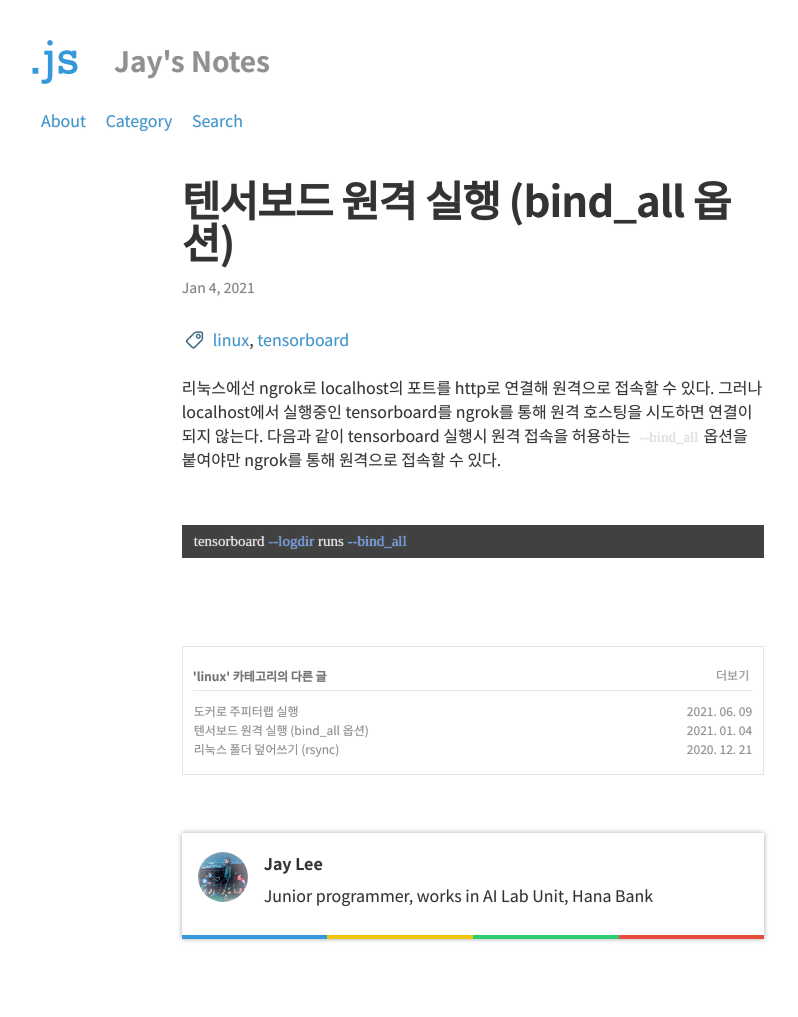
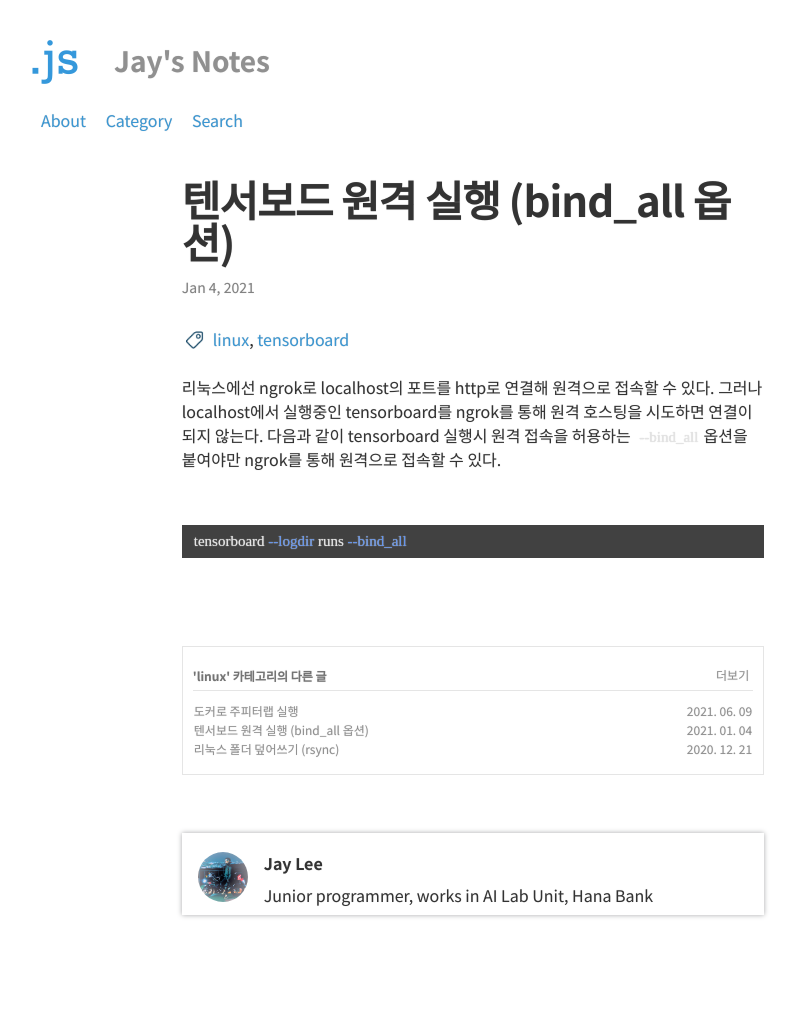
Before and after one commit to Clarit7/clarit7.github.io, a Jekyll site: the page built from _posts/2021-01-04-tensorboard_bind_all.md, in a window 1280 px wide. Shown: the whole page, without its empty margins (167-965 px from the left). Built offline with Jekyll 4.4.1, drawn with Linux system fonts in a browser that asks for light colours; some web fonts are replaced; comment, search, counter and statistics services are not loaded; after the commit the page ends 993 px from its top, so only the background shows below that.

Commit message:
Update _layout.scss
change colorbar

```diff
--- a/_sass/_layout.scss
+++ b/_sass/_layout.scss
@@ -233,38 +233,7 @@
 
 .color-bars{
     margin: 0 -1em 0 -1em;
-}
-
-.cor {
-    width: 25%;
-    height: 4px;
-    display: inline-block;
-    vertical-align: bottom;
-
-}
-.colr-1{
-background-color: #3498db;
-}
-.colr-2{
-background-color: #f1c40f;
-}
-.colr-3{
-background-color: #2ecc71;
-}
-.colr-4{
-background-color: #e74c3c;
-}
-.colr-5{
-background-color: #9b59b6;
-}
-.colr-6{
-background-color: #1abc9c;
-}
-.colr-7{
-background-color: #e67e22;
-}
-.colr-8{
-background-color: #34495e;
+    background-color: #2ecc71;
 }
 
 .author {
```
